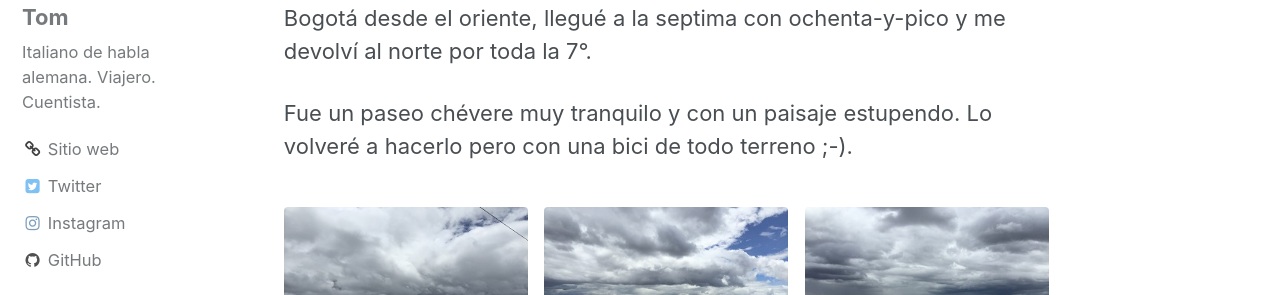
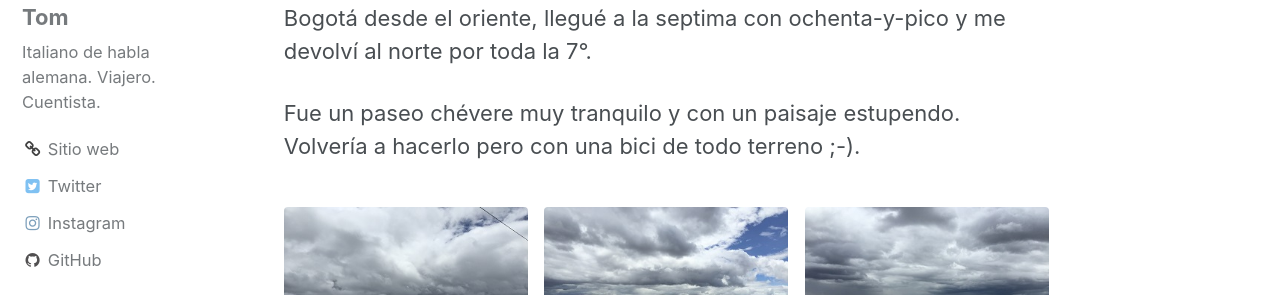
Before and after one commit to toeso/toeso.github.io, a Jekyll site: the page built from _posts/2017-06-08-La-Calera-via-Chia-y-Yerbabuena.md, in a window 1280 px wide and 900 px high, scrolled down 1603 px. Shown: the part 160-455 px from the top of the window. Built offline with Jekyll 4.4.1, drawn with Linux system fonts in a browser that asks for light colours; comment, search, counter and statistics services are not loaded.

Commit message:
fix typo

```diff
--- a/_posts/2017-06-08-La-Calera-via-Chia-y-Yerbabuena.md
+++ b/_posts/2017-06-08-La-Calera-via-Chia-y-Yerbabuena.md
@@ -51,7 +51,7 @@ Siguiendo con cuidado y muy despacio, el camino de tierra daba por otra calle qu
 
 LLegué al pueblo la Calera y me regresé hacia Bogotá por la calle principal. Me tocó una última subida hasta el peaje de los Patios y después bajé pasando por los miradores al lado de la calle. Entrando a Bogotá desde el oriente, llegué a la septima con ochenta-y-pico y me devolví al norte por toda la 7°.
 
-Fue un paseo chévere muy tranquilo y con un paisaje estupendo. Lo volveré a hacerlo pero con una bici de todo terreno ;-).
+Fue un paseo chévere muy tranquilo y con un paisaje estupendo. Volvería a hacerlo pero con una bici de todo terreno ;-).
 
 {% include gallery id="gallery2" caption="Entrando a Bogotá" %}
 
```
